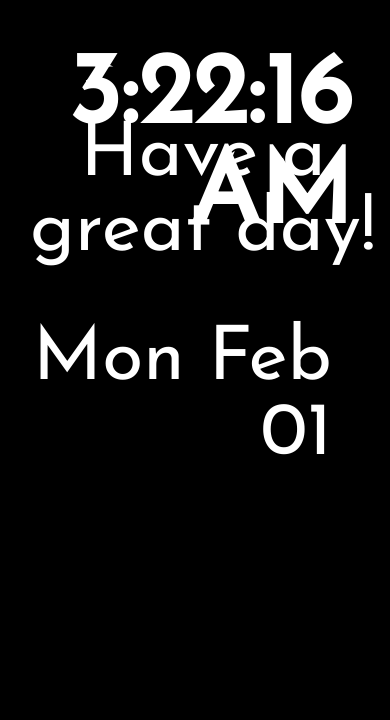
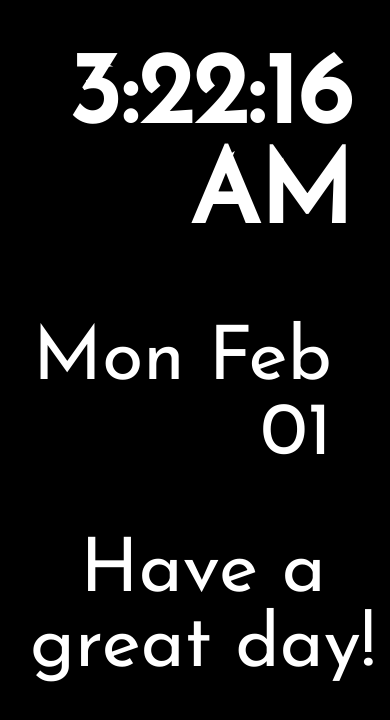
Before and after one commit to rlingineni/magicMirror, a plain HTML site: page index.html in a window 390 px wide. Drawn offline with nearby package versions, Linux system fonts and the light colour scheme.

Commit message:
responsive

```diff
--- a/css/main.css
+++ b/css/main.css
@@ -19,7 +19,7 @@ body
 .message
 {
     position: fixed;
-    bottom: 500px;
+    bottom: 10vh;
     text-align: center;
     width: 100%;
     font-family: 'Josefin Sans', serif;
```
